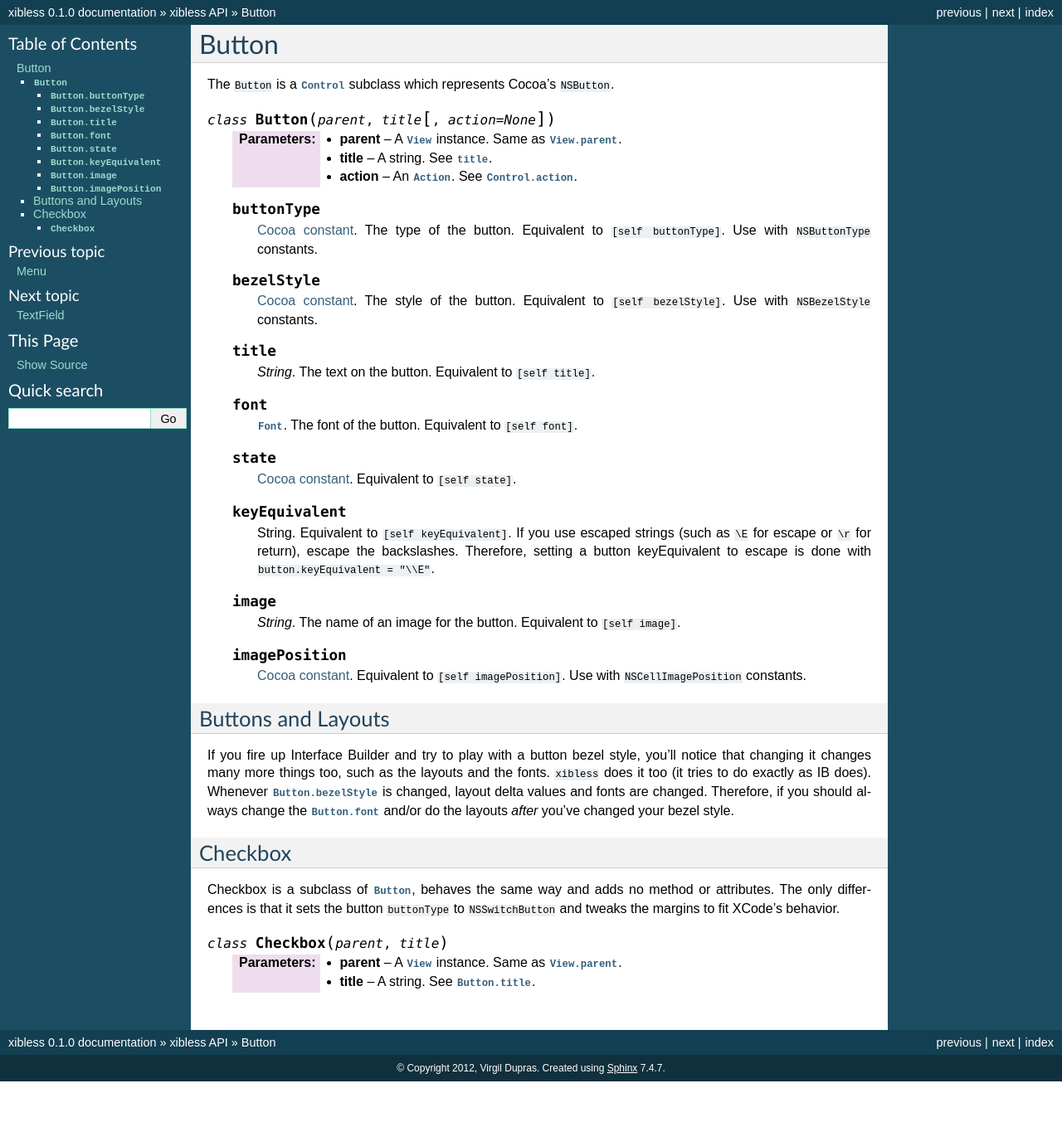
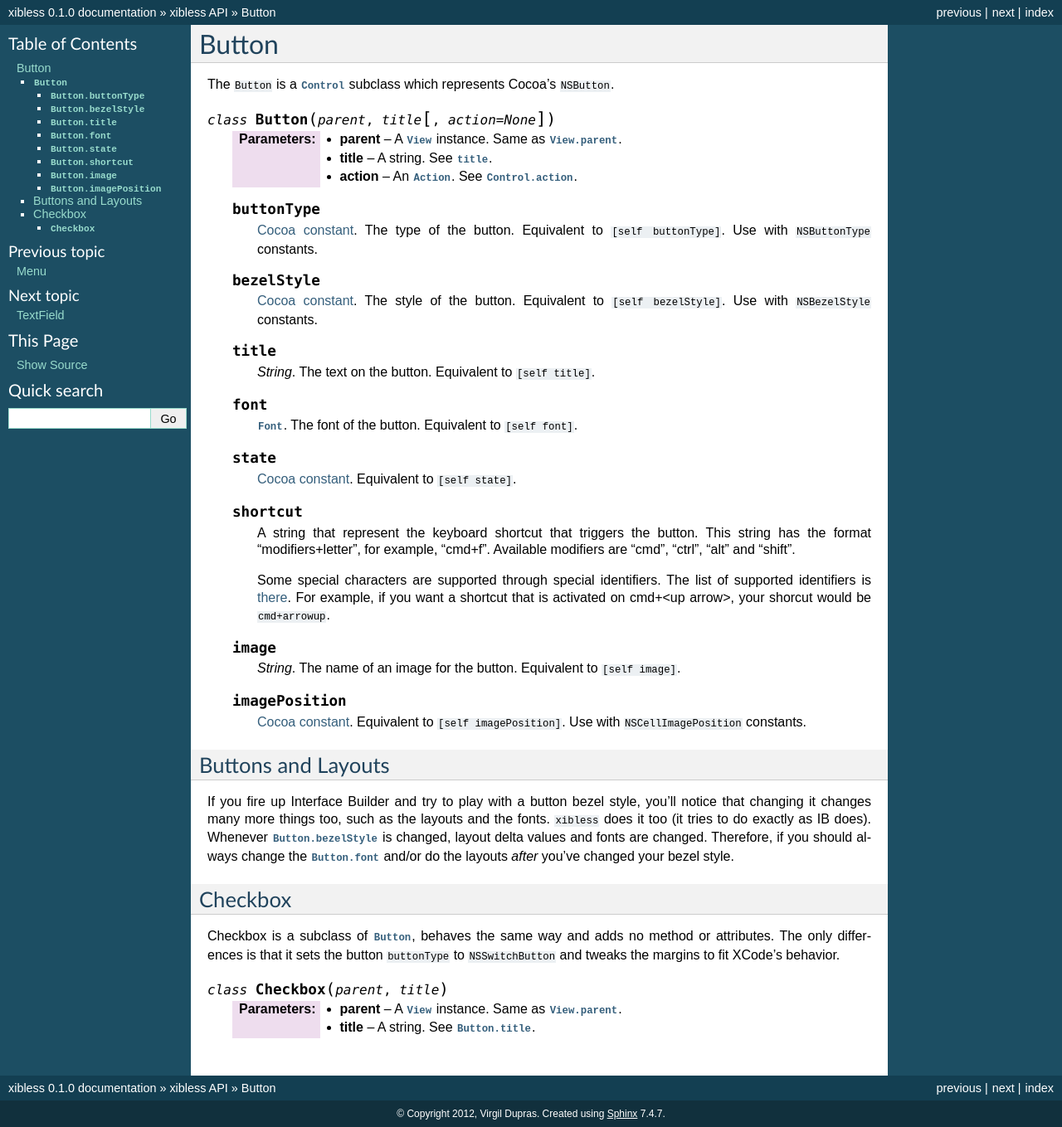
Before and after one commit to hsoft/xibless, a Sphinx documentation site: the page built from docs/api/button.rst, in a window 1280 px wide. Shown: the whole page at 83% size. Built offline with Sphinx 7.4.7, drawn with Linux system fonts in a browser that asks for light colours; before the commit the page ends 1304 px from its top, so only the background shows below that.

Commit message:
Replaced Button.keyEquivalent by Button.shortcut, which supports key modifier masks.
Button.keyEquivalent still works, but it isn't documented anymore.

```diff
--- a/docs/api/button.rst
+++ b/docs/api/button.rst
@@ -31,11 +31,15 @@ The ``Button`` is a :class:`Control` subclass which represents Cocoa's ``NSButto
 
         :ref:`Cocoa constant <literal-consts>`. Equivalent to ``[self state]``.
 
-    .. attribute:: keyEquivalent
+    .. attribute:: shortcut
 
-        String. Equivalent to ``[self keyEquivalent]``. If you use escaped strings (such as ``\E``
-        for escape or ``\r`` for return), escape the backslashes. Therefore, setting a button
-        keyEquivalent to escape is done with ``button.keyEquivalent = "\\E"``.
+        A string that represent the keyboard shortcut that triggers the button. This string has the
+        format "modifiers+letter", for example, "cmd+f". Available modifiers are "cmd", "ctrl",
+        "alt" and "shift".
+
+        Some special characters are supported through special identifiers. The list of supported
+        identifiers is :ref:`there <shortcut-key-consts>`. For example, if you want a shortcut that
+        is activated on cmd+<up arrow>, your shorcut would be ``cmd+arrowup``.
 
     .. attribute:: image
 
```
Also changed, not shown: 1 other file.
